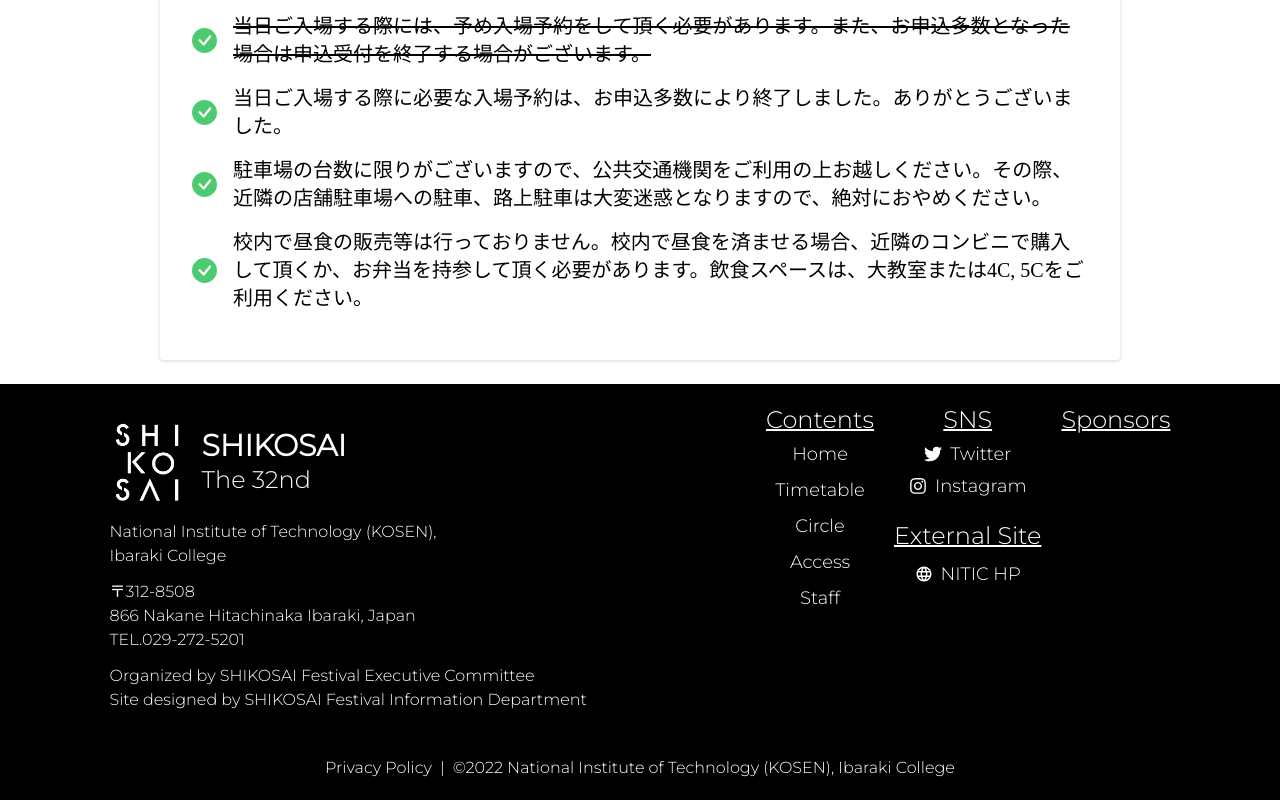
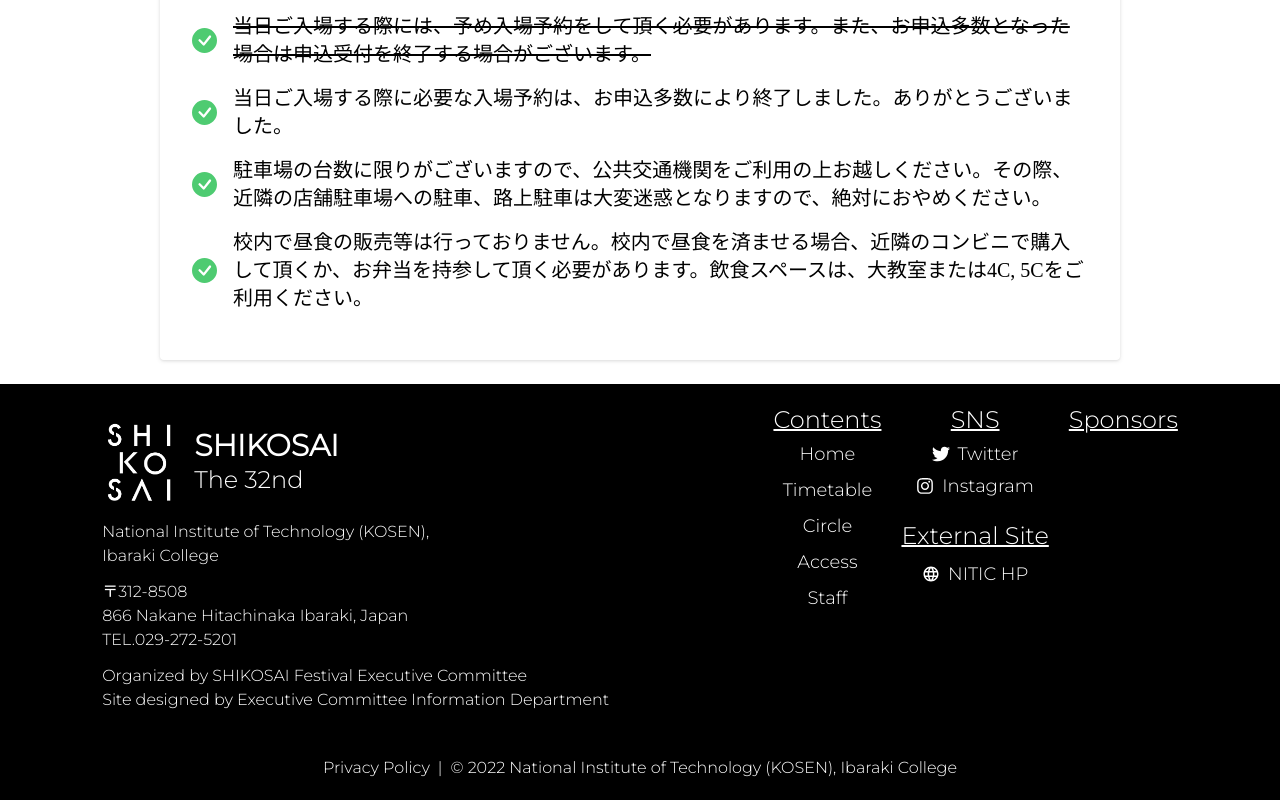
Before and after one commit to shikosai32/shikosai.net, a Next.js app: page / in a window 1280 px wide. Shown: the part 2504-3304 px from the top of the page. Built offline with nearby package versions, Linux system fonts and the light colour scheme; no server answers; a web font is replaced by a local one.

Commit message:
💬 (Update): footer text

```diff
--- a/src/components/Layout/footer/About.tsx
+++ b/src/components/Layout/footer/About.tsx
@@ -25,7 +25,7 @@ const About: FC = () => (
       <p className="my-3">
         Organized by SHIKOSAI Festival Executive Committee
         <br />
-        Site designed by SHIKOSAI Festival Information Department
+        Site designed by Executive Committee Information Department
       </p>
     </div>
   </div>
--- a/src/components/Layout/footer/Privacy.tsx
+++ b/src/components/Layout/footer/Privacy.tsx
@@ -7,7 +7,7 @@ const Privacy: FC = () => (
       <a className="my-2 text-center lg:my-0">Privacy Policy</a>
     </Link>
     <span className="mx-2 hidden lg:block">|</span>
-    <p className="text-center">&copy;2022 National Institute of Technology (KOSEN), Ibaraki College</p>
+    <p className="text-center">&copy; 2022 National Institute of Technology (KOSEN), Ibaraki College</p>
   </div>
 );
 
```
